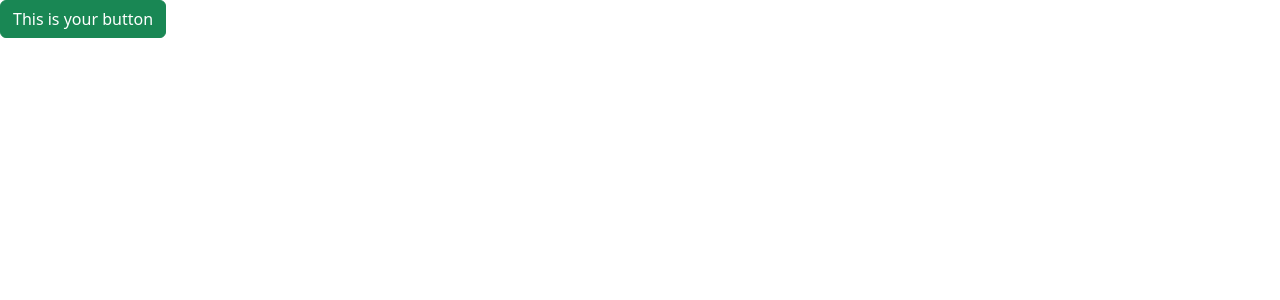
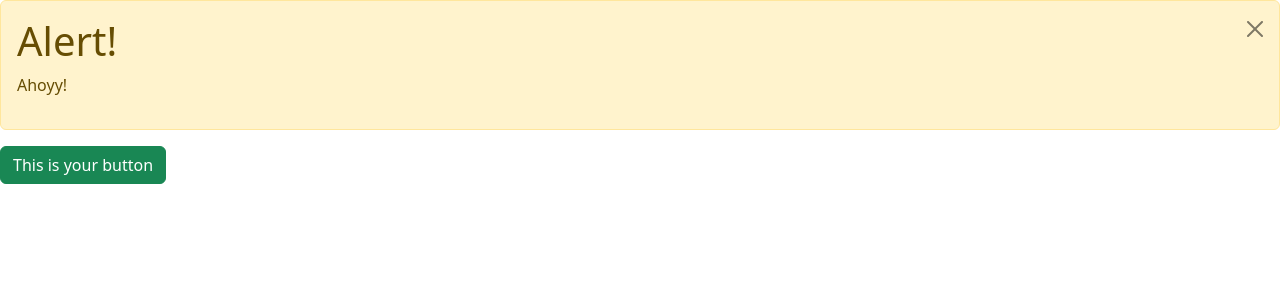
Before and after one commit to emasnavi1/REACT-TS, a React (Vite) app: page / in a window 1280 px wide. Both pictures are taken after a click on the button "This is your button". Shown: the top 300 px of the page. Built offline with nearby package versions, Linux system fonts and the light colour scheme.

Commit message:
Added clos button functionality to alert

```diff
--- a/src/App.tsx
+++ b/src/App.tsx
@@ -1,3 +1,4 @@
+import { useState } from "react";
 import Alert from "./components/Alert";
 import AppButton from "./components/AppButton";
 import ListGroup from "./components/ListGroup";
@@ -29,8 +30,15 @@
   };
 
   const handleButtonClick = () => {
+    setAlertVisibility(true);
     console.log("Button Pressed!");
   };
+
+  const handleAlertClose = () => {
+    setAlertVisibility(false);
+  };
+
+  const [alertVisbile, setAlertVisibility] = useState(false);
 
   return (
     <>
@@ -40,10 +48,12 @@
         onSelectItem={handleSelectItem}
       /> */}
 
-      {/* <Alert>
-        <h1> Alert! </h1>
-        <p> Ahoyy! </p>
-      </Alert> */}
+      {alertVisbile && (
+        <Alert onClose={handleAlertClose}>
+          <h1> Alert! </h1>
+          <p> Ahoyy! </p>
+        </Alert>
+      )}
 
       <AppButton onButtonClick={handleButtonClick} buttonColor="success">
         This is your button
--- a/src/components/Alert.tsx
+++ b/src/components/Alert.tsx
@@ -1,15 +1,32 @@
-import { ReactNode } from "react";
+import { ReactNode, useState } from "react";
 
 // Children is a special prop which allows you to use something like <Alert> Text to be shown </Alert> when you use it
 interface Props {
   children: ReactNode;
+  onClose: () => void;
 }
 
-function Alert({ children }: Props) {
+function Alert({ children, onClose }: Props) {
+  const [visbility, setVisibility] = useState(true);
+
   return (
-    <div className="alert alert-primary" role="alert">
-      {children}
-    </div>
+    <>
+      {visbility && (
+        <div
+          className="alert alert-warning alert-dismissible fade show"
+          role="alert"
+        >
+          {children}
+          <button
+            type="button"
+            className="btn-close"
+            data-bs-dismiss="alert"
+            aria-label="Close"
+            onClick={onClose}
+          ></button>
+        </div>
+      )}
+    </>
   );
 }
 
```
